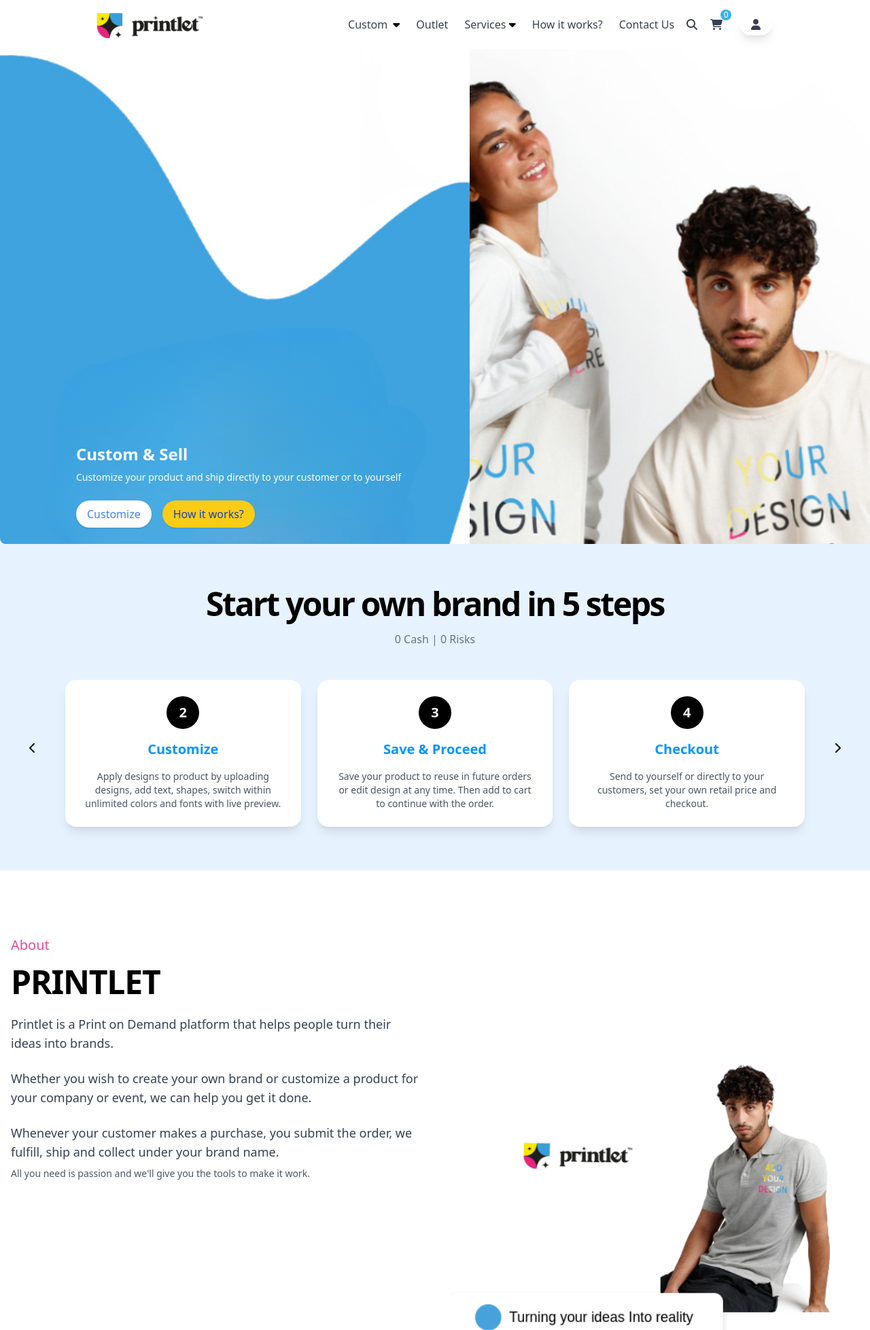
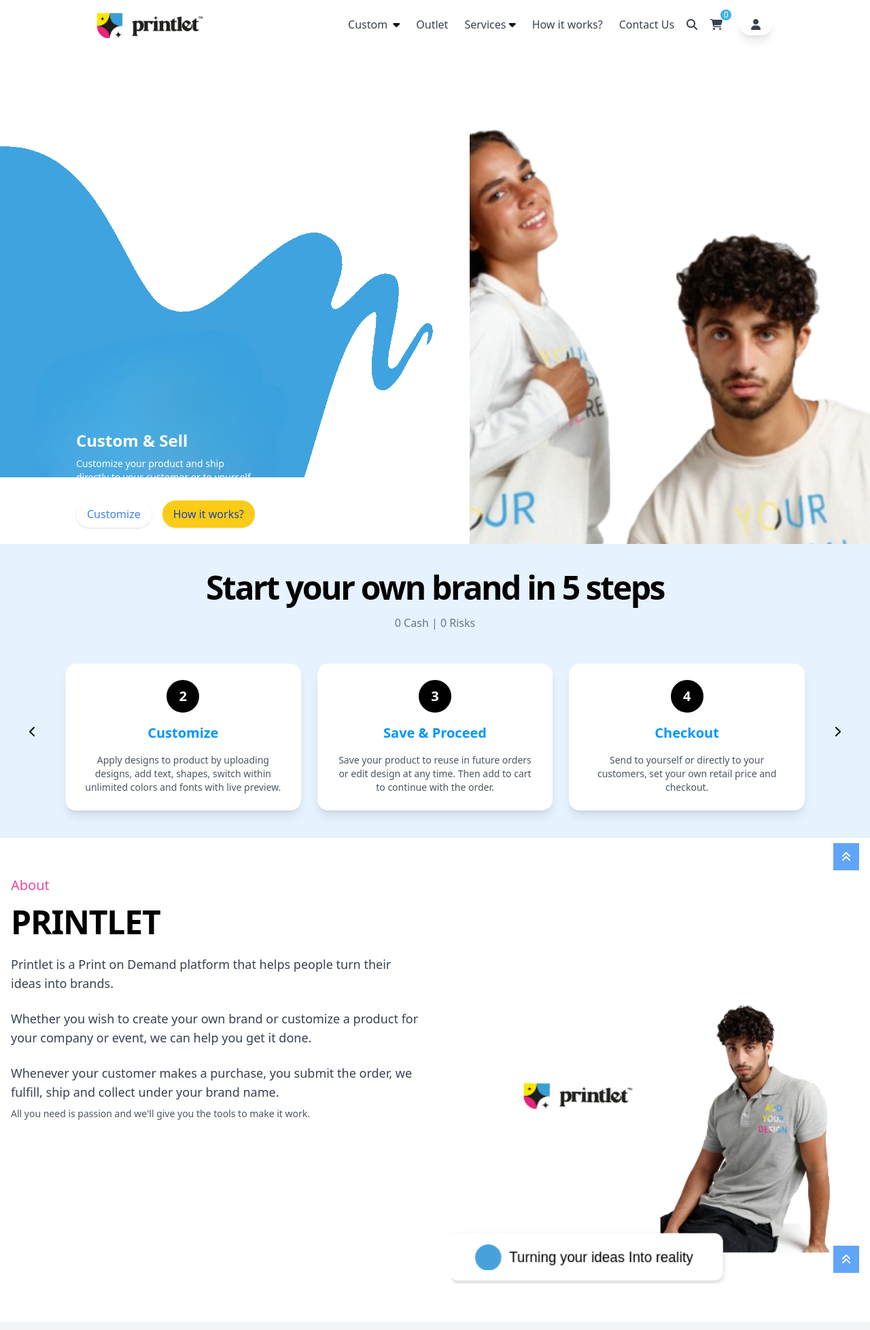
Before and after one commit to Shivam-Mishra20/TaskprojectMaxtra, a plain HTML site: page index.html in a window 1280 px wide. Shown: the top 1956 px of the page at 68% size. Drawn offline with nearby package versions, Linux system fonts and the light colour scheme.

Commit message:
some mini changes

```diff
--- a/index.html
+++ b/index.html
@@ -20,7 +20,7 @@
         </a>
 
         <div class="flex">
-            <div class="hidden md:flex items-center space-x-6">
+            <div class="hidden lg:flex items-center space-x-6">
                 <div class="relative group">
                     <a href="#hero" class="text-gray-700 hover:text-gray-900">Custom</a>
                     <span class="ml-1"><i class="fa-solid fa-caret-down"></i></span>
@@ -58,20 +58,24 @@
 
 
     <!-- Hero Section -->
-    <div id="hero" class="relative min-h-screen overflow-hidden  bg-white">
+    <div id="hero" class="relative h-auto md:min-h-screen overflow-hidden bg-white">
         <!-- Blue wave background -->
-        <div class="relative   text-white  hidden   lg:block  bg-white h-screen rounded-lg overflow-hidden  ">
+        <div class="relative text-white hidden lg:block bg-white h-screen rounded-lg overflow-hidden">
             <div
                 class="absolute top-0 left-0 w-full h-full transform translate-x-4 -translate-y-8 rotate-12 bg-white rounded-full mix-blend-screen">
             </div>
-            <div class="absolute bg-white top-0 w-auto h-full">
-                <img src="/img/wave.jpg" alt="Custom apparel showcase" class="h-full    object-cover object-center">
-
+            <div class="absolute bg-white top-40 w-450px sm:w-auto h-auto">
+                <img src="/img/wave.png" alt="Custom apparel showcase" class="h-full object-cover object-center">
             </div>
             <div class="absolute left-20 bottom-2 px-8 py-4">
                 <h1 class="text-2xl font-bold mb-2">Custom & Sell</h1>
                 <p class="text-sm font-light mb-6 break-words">
-                    Customize your product and ship directly to your customer or to yourself
+                    Customize your product and ship
+                    <br>
+
+                    directly to your customer or to yourself
+
+
                 </p>
                 <div class="flex space-x-4">
                     <button
@@ -80,22 +84,28 @@
                         works?</button>
                 </div>
             </div>
-
         </div>
 
         <!-- Product showcase image -->
-        <div class="absolute right-0 top-10 h-full  w-full   lg:w-[46%] bg-white">
-
-            <img src="/img/image.png" alt="Custom apparel showcase" class="h-full   object-cover object-center">
+        <div class="  md:absolute right-0 top-0 md:top-28 h-screen w-auto mx-auto lg:w-[46%] bg-white">
+            <img src="/img/both.png" alt="Custom apparel showcase"
+                class="h-auto min-h-[100vh] w-full md:max-h-full lg:max-h-screen lg:w-auto object-cover object-center">
         </div>
     </div>
 
-    <!-- cards section -->
-    <div id="outlet" class="min-h-auto bg-[#e6f3ff] py-16">
 
 
 
-        <div class="container px-4 md:px-6">
+
+
+
+
+    <!-- cards section -->
+    <div id="outlet" class=" min-h-auto  relative bg-[#e6f3ff] py-10">
+
+
+
+        <div class="container   px-4 md:px-6">
             <div class="text-center space-y-4 mb-12">
                 <h1 class="text-4xl font-bold tracking-tighter sm:text-5xl">
                     Start your own brand in 5 steps
@@ -113,7 +123,8 @@
                             </div>
                             <h3 class="text-xl font-bold text-[#0096FF]">Customize</h3>
                             <p class="text-gray-600 text-sm">
-                                Apply designs to product by uploading designs, add text, shapes, switch within unlimited
+                                Apply designs to product by uploading designs, add text, shapes, switch within
+                                unlimited
                                 colors and fonts with live preview.
                             </p>
                         </div>
@@ -127,7 +138,8 @@
                             </div>
                             <h3 class="text-xl font-bold text-[#0096FF]">Save & Proceed</h3>
                             <p class="text-gray-600 text-sm">
-                                Save your product to reuse in future orders or edit design at any time. Then add to cart
+                                Save your product to reuse in future orders or edit design at any time. Then add to
+                                cart
                                 to continue
                                 with the order.
                             </p>
@@ -142,7 +154,8 @@
                             </div>
                             <h3 class="text-xl font-bold text-[#0096FF]">Checkout</h3>
                             <p class="text-gray-600 text-sm">
-                                Send to yourself or directly to your customers, set your own retail price and checkout.
+                                Send to yourself or directly to your customers, set your own retail price and
+                                checkout.
                             </p>
                         </div>
                     </div>
@@ -158,14 +171,30 @@
                     <i class="fas fa-chevron-right h-8 w-8"></i>
                     <span class="sr-only">Next step</span>
                 </button>
+
+
+
+
+
             </div>
 
+
+
+
         </div>
+
+        <div class="absolute right-4 mt-12    cursor-pointer scrollToTop">
+            <div class="py-2 px-3 bg-blue-400 text-white">
+                <i class="fa-solid fa-angles-up"></i>
+            </div>
+        </div>
+
+
     </div>
 
     <!-- about -->
 
-    <div id="services" class="container relative mx-auto px-4 py-12 md:py-24">
+    <div id="services" class="container relative mx-auto px-4 my-14 ">
         <div class="grid gap-8 lg:grid-cols-2 lg:gap-12">
             <div class="space-y-6">
                 <div class="space-y-4">
@@ -203,6 +232,12 @@
                 <img src="img/aboutman.png" alt="Person wearing branded polo shirt" class="rounded-lg object-cover"
                     style="width: auto; height: 600px;" />
 
+
+            </div>
+            <div class=" absolute  right-4 bottom-4 cursor-pointer scrollToTop ">
+                <div class=" py-2 px-3 bg-blue-400 text-white ">
+                    <i class="fa-solid fa-angles-up"></i>
+                </div>
 
             </div>
         </div>
@@ -249,9 +284,31 @@
                     </div>
                 </div>
             </div>
+            <div class="absolute right-4 bottom-4 cursor-pointer scrollToTop">
+                <div class="py-2 px-3 bg-blue-400 text-white">
+                    <i class="fa-solid fa-angles-up"></i>
+                </div>
+            </div>
         </div>
 
+
     </div>
+
+
+
+    <script>
+        // JavaScript to handle scrolling
+        document.querySelectorAll(".scrollToTop").forEach((element) => {
+            element.addEventListener("click", () => {
+                window.scrollTo({
+                    top: 0,
+                    behavior: "smooth", // Smooth scrolling
+                });
+            });
+        });
+    </script>
+
+
 
 </body>
 
```
Also changed, not shown: img/both.png (added), img/wave.jpg (deleted), img/wave.png (added).
